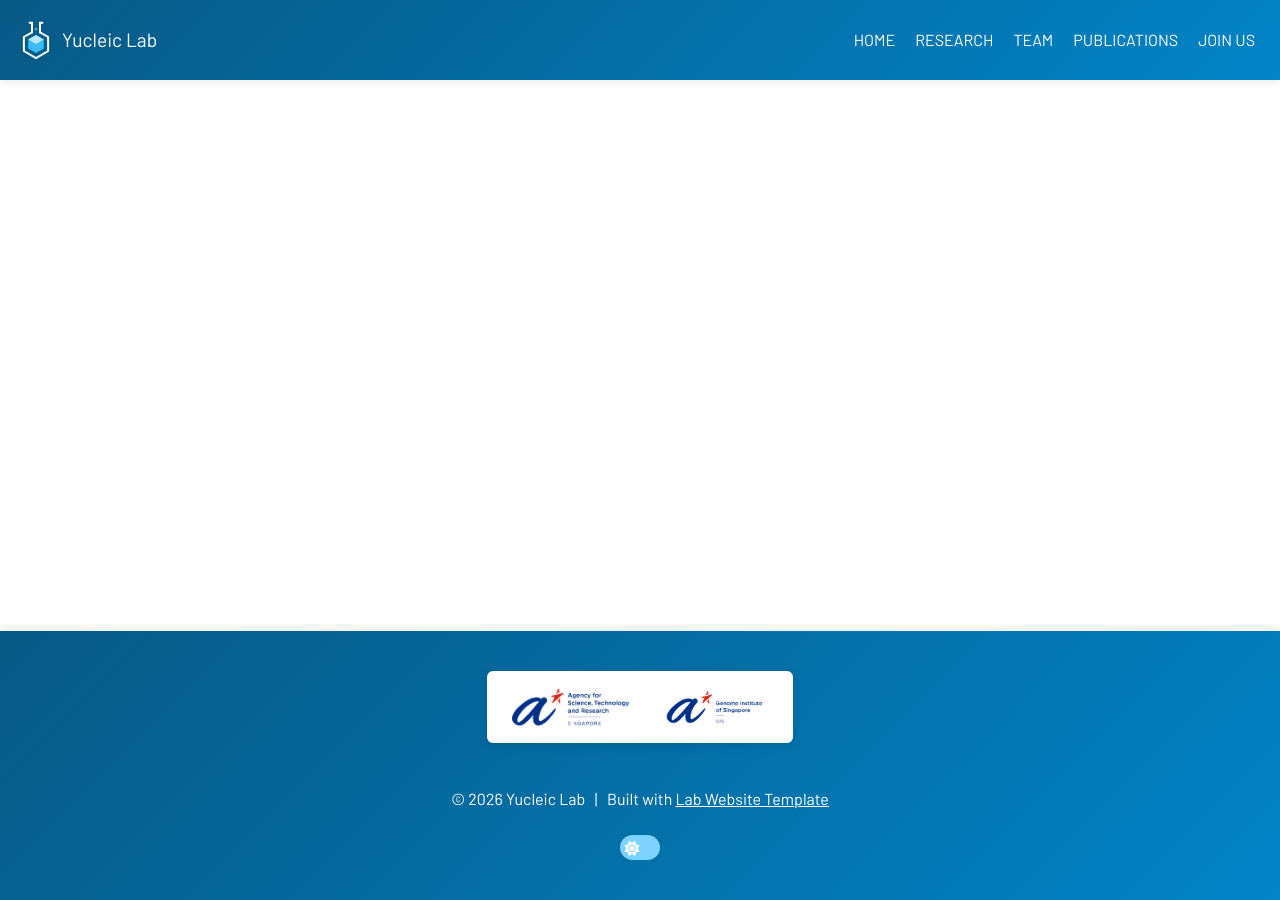
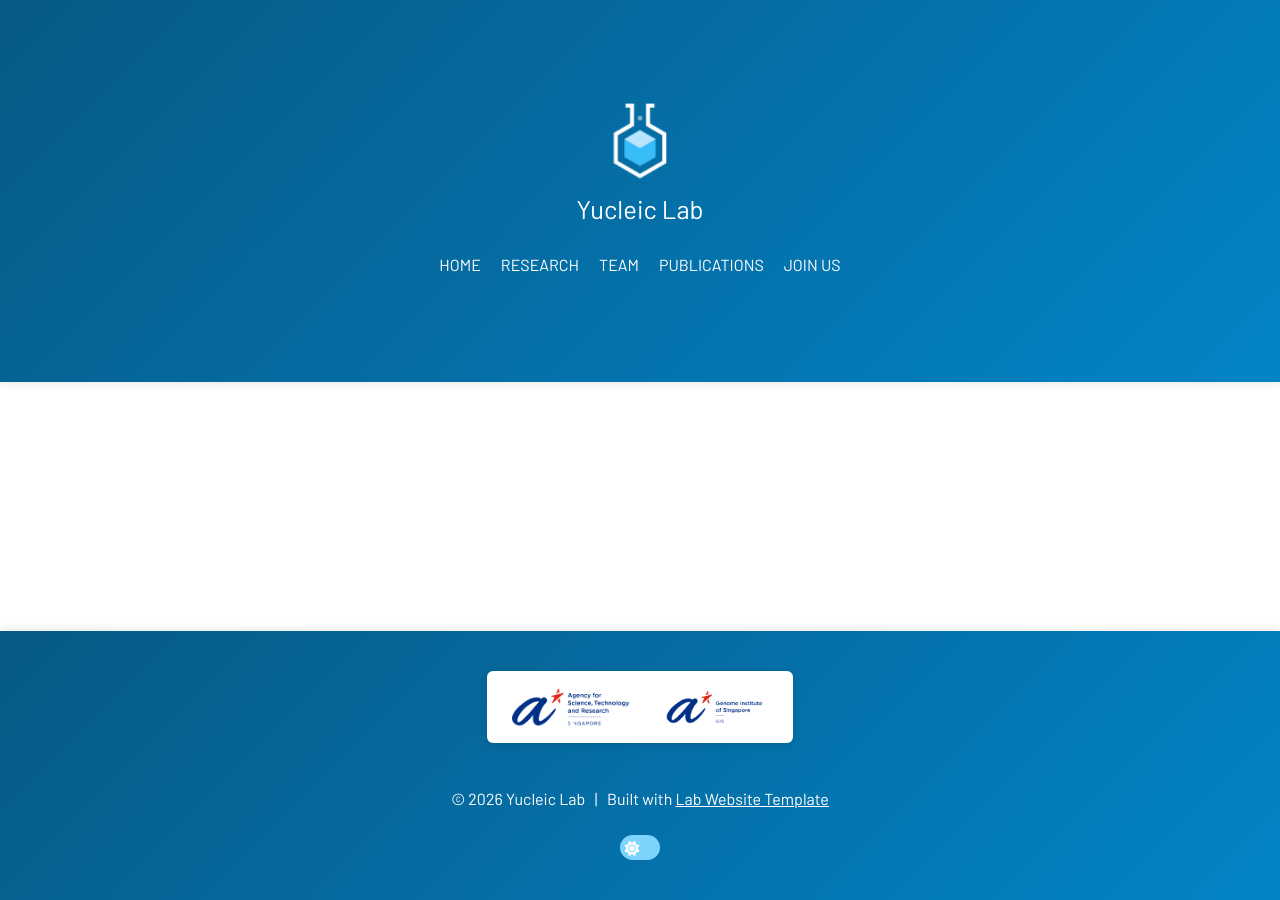
Before and after one commit to yuzutao1990/yucleiclab.github.io, a Jekyll site: the page built from _members/weiqi.md, in a window 1280 px wide. Built offline with Jekyll 4.4.1, drawn with Linux system fonts in a browser that asks for light colours; a style sheet for code colours, icons or effects is not loaded.

Commit message:
Use consistent blue header on all pages

```diff
--- a/_includes/header.html
+++ b/_includes/header.html
@@ -4,9 +4,9 @@
 {% assign logo = svg | default: nil %}
 <header
   class="background"
-  style="--image: url('{{ image | relative_url | uri_escape }}'); background: linear-gradient(135deg, #075985, #0284c7);"
+  style="--image: url('{{ image | relative_url | uri_escape }}'); background: linear-gradient(135deg, #075985, #0284c7) !important;"
   data-dark="{{ dark }}"
-  {% if page.url == "/" %}data-big{% endif %}
+  data-big
 >
   <a href="/" class="home">
     {% if logo %}
```
